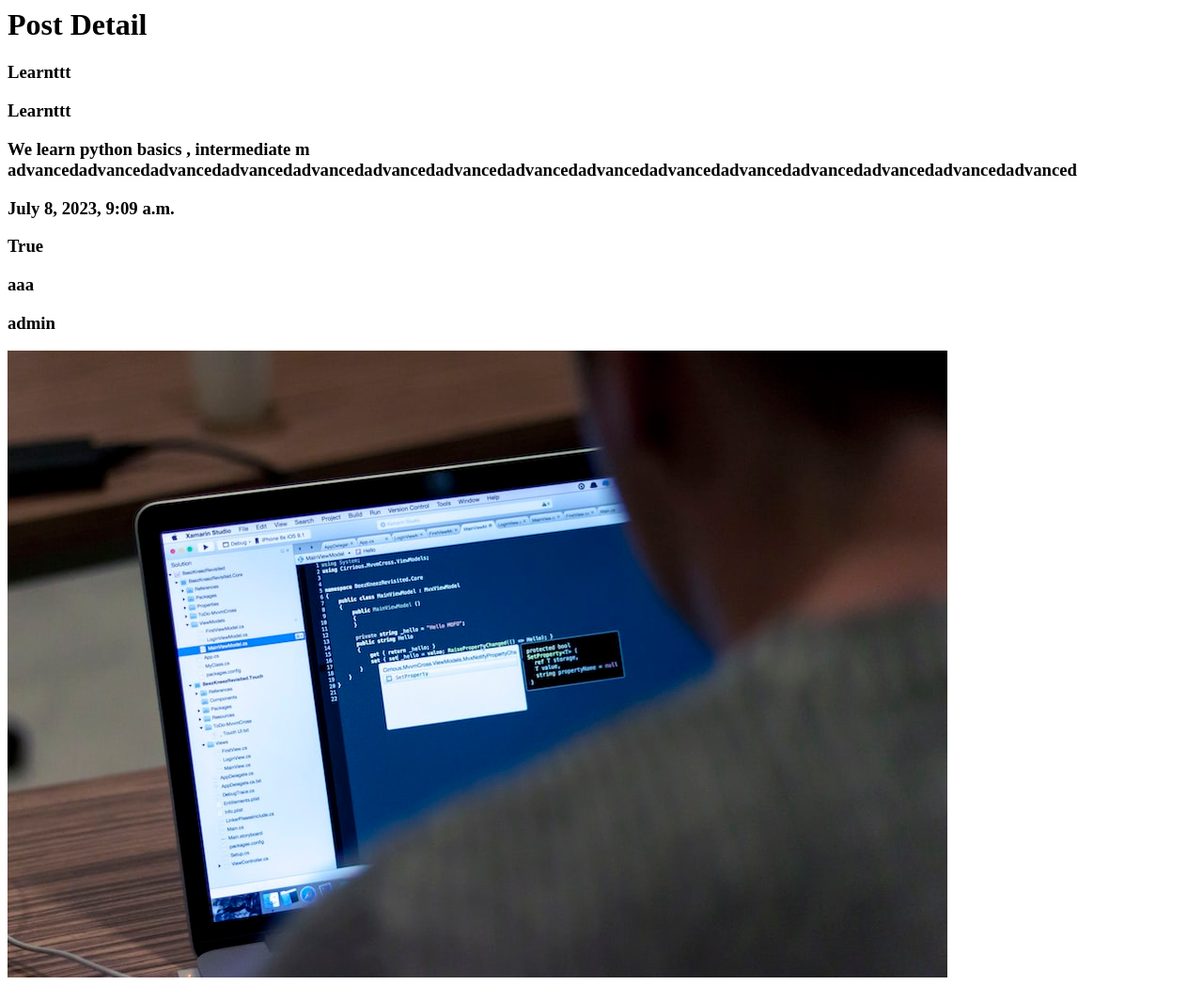
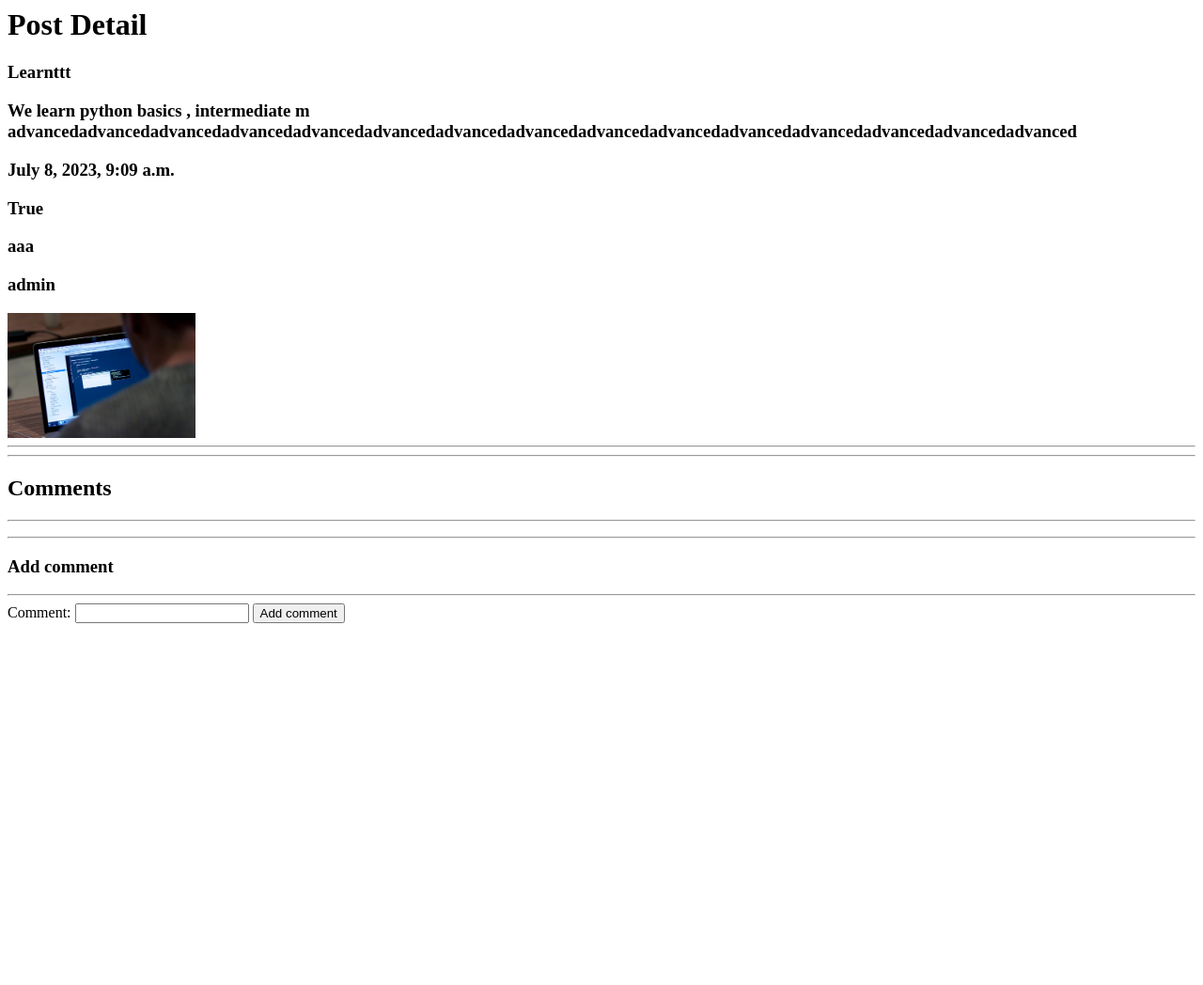
Before and after one commit to EbrahimElgharib/DJ4-Django-Blog, a Django app: page /blog/1 in a window 1280 px wide. Shown: the whole page at 94% size. After the commit the page ends 663 px from the top, so only its background shows below. Run offline with Django 4.2, Linux system fonts and the light colour scheme; data comes from the database, SQL or seed files in the repository; both versions use the stored data as it was after the commit; parts of the project's set-up code (start-up, migrations or seed data) failed here and were passed over.

Commit message:
add comments model app &&& add summernote package for textfields

```diff
--- a/blog/forms.py
+++ b/blog/forms.py
@@ -1,6 +1,6 @@
 from django import forms
 
-from .models import Post
+from .models import Post, Comment
 
 
 class PostForm(forms.ModelForm):
@@ -16,3 +16,10 @@ class PostForm(forms.ModelForm):
 
         # Hind : that is a tuble ('test' , )
         exclude = ('author', ) # all except author
+
+
+class CommentForm(forms.ModelForm):
+    class Meta:
+        model = Comment
+
+        fields = ['comment']  # specific fields
--- a/blog/models.py
+++ b/blog/models.py
@@ -30,3 +30,17 @@ class Post(models.Model):
 
     def __str__(self):
         return self.title
+
+
+
+class Comment(models.Model):
+    user = models.ForeignKey(User, related_name='comment_user', on_delete=models.CASCADE)
+    post = models.ForeignKey(Post, related_name='comment_post', on_delete=models.CASCADE)
+
+    comment = models.CharField(max_length=200)
+    create_date = models.DateTimeField(default=timezone.now)
+
+
+
+    def __str__(self):
+        return str(self.user)
--- a/blog/templates/blog/post_detail.html
+++ b/blog/templates/blog/post_detail.html
@@ -5,7 +5,7 @@
 <h3>{{post}}</h3>
 
 
-<h3>{{post.content}}</h3>
+<h3>{{post.content | safe}}</h3>
 <h3>{{post.create_date}}</h3>
 <h3>{{post.draft}}</h3>
 
@@ -15,4 +15,23 @@
 
 <h3>{{post.author}}</h3>
 
-<img src="{{post.image.url}}" alt="">
+<img src="{{post.image.url}}" alt="" width="200px">
+<hr>
+<hr>
+<h2>Comments</h2>
+<hr>
+<ul>
+    {% for comment in comments %}
+    <li>
+        <h5>{{comment.user}} ----- {{comment.create_date}} ----- {{comment.comment}} </h5>
+    </li>
+    {% endfor %}
+</ul>
+<hr>
+<h3>Add comment</h3>
+<hr>
+<form action="" method="post">
+    {% csrf_token %}
+    {{form}}
+    <input type="submit" value="Add comment">
+</form>
--- a/blog/views.py
+++ b/blog/views.py
@@ -1,8 +1,8 @@
 from django.shortcuts import render, redirect
 
-from .models import Post
+from .models import Post, Comment
 
-from .forms import PostForm
+from .forms import PostForm, CommentForm
 
 from django.views.generic import ListView, DetailView, CreateView, UpdateView, DeleteView
 # Create your views here.
@@ -20,13 +20,26 @@ class PostList(ListView):
 
 
 
-# def post_detail(request, post_id):
-#     data = Post.objects.get(id=post_id)
-#     return render(request, 'post_detail.html', context={'post':data})
+def post_detail(request, pk):
+    data = Post.objects.get(id=pk)
+    comments = Comment.objects.filter(post=data)
+
+    if request.method == "POST":
+        form = CommentForm(request.POST)
+        if form.is_valid():
+            myform = form.save(commit=False)
+            myform.user = request.user
+            myform.post = data
+            myform.save()
+
+    # else:
+    form = CommentForm()
+
+    return render(request, 'blog/post_detail.html', context={'post':data, 'form':form, 'comments':comments})
 
 
-class PostDetail(DetailView):
-    model = Post
+# class PostDetail(DetailView):
+#     model = Post
 
 
 # def post_new(request):
--- a/project/settings.py
+++ b/project/settings.py
@@ -37,7 +37,7 @@ INSTALLED_APPS = [
     'django.contrib.sessions',
     'django.contrib.messages',
     'django.contrib.staticfiles',
-
+    'django_summernote',
     'taggit',
     'blog',
 
--- a/project/urls.py
+++ b/project/urls.py
@@ -15,22 +15,26 @@ Including another URLconf
     2. Add a URL to urlpatterns:  path('blog/', include('blog.urls'))
 """
 from django.contrib import admin
-from django.urls import path
+from django.urls import path, include
 
 from django.conf import settings
 from django.conf.urls.static import static
 
 # from blog.views import post_list, post_detail, post_new, edit_post, delete_post
-from blog.views import PostList, PostDetail, PostCreate, PostUpdate, PostDelete
+from blog.views import PostList, post_detail, PostCreate, PostUpdate, PostDelete
 
 urlpatterns = [
     path('admin/', admin.site.urls),
+
+    path('summernote/', include('django_summernote.urls')),
+
+
     # path('blog/', post_list),
     path('blog/', PostList.as_view()),
     # path('blog/new', post_new),
     path('blog/new', PostCreate.as_view()),
-    # path('blog/<int:post_id>', post_detail),
-    path('blog/<int:pk>', PostDetail.as_view()),
+    path('blog/<int:pk>', post_detail),
+    # path('blog/<int:pk>', PostDetail.as_view()),
     # path('blog/<int:post_id>/edit', edit_post),
     path('blog/<int:pk>/edit', PostUpdate.as_view()),
     # path('blog/<int:post_id>/delete', delete_post),
```
Also changed, not shown: blog/admin.py (+25 -2 lines), blog/migrations/0004_comment.py (added), db.sqlite3, media/django-summernote/2023-07-25/fefb4d2a-2367-4f21-b328-245f6b5d4ba4.jpg (added).
